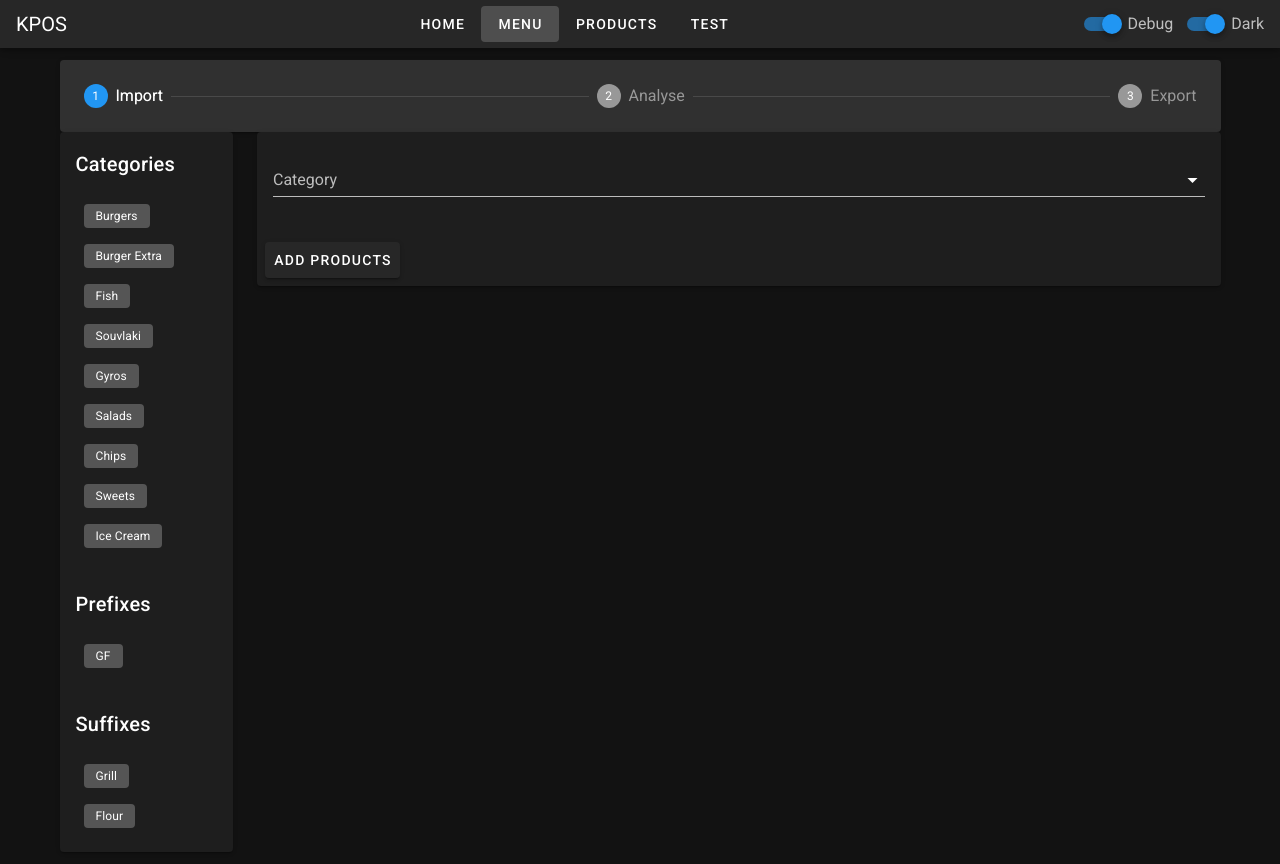
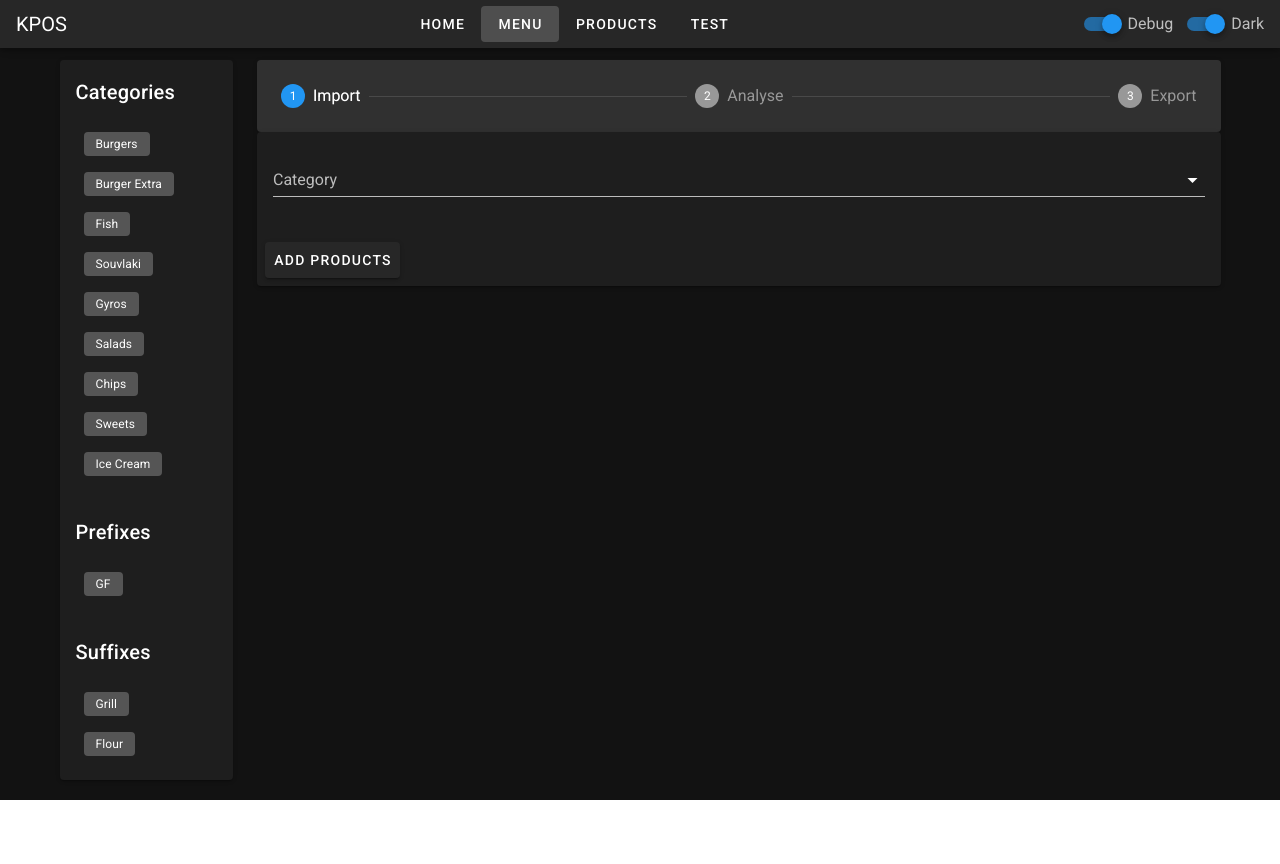
Before and after one commit to preginald/kpos, a Vue app: page /menu in a window 1280 px wide. After the commit the page ends 800 px from the top, so only its background shows below. Built offline with nearby package versions, Linux system fonts and the light colour scheme.

Commit message:
move stepper to component

```diff
--- a/src/components/MenuTable.vue
+++ b/src/components/MenuTable.vue
@@ -15,7 +15,8 @@
       :headers="headers"
       :items="menu"
       :search="search"
-      item-key="name+caegory"
+      item-key="name"
+      show-select
     >
       show-select class="elevation-1" >
       <template v-slot:item.name="props">
--- /dev/null
+++ b/src/components/Stepper.vue
@@ -0,0 +1,29 @@
+<template>
+  <v-stepper v-model="stepper">
+    <v-stepper-header>
+      <template v-for="step in steps">
+        <v-stepper-step
+          :complete="stepper > step.number"
+          :key="step.number"
+          :step="step.number"
+        >
+          {{ step.name }}
+        </v-stepper-step>
+        <v-divider
+          v-if="step.number < steps.length"
+          :key="step.name"
+        ></v-divider>
+      </template>
+    </v-stepper-header>
+  </v-stepper>
+</template>
+
+<script>
+import { mapState } from "vuex";
+
+export default {
+  data: () => ({}),
+  computed: mapState(["stepper", "steps"]),
+  methods: {},
+};
+</script>
--- a/src/store/index.js
+++ b/src/store/index.js
@@ -6,7 +6,7 @@ Vue.use(Vuex);
 export default new Vuex.Store({
   state: {
     debug: true,
-    e1: 1,
+    stepper: 1,
     steps: [
       { number: 1, name: 'Import' },
       { number: 2, name: 'Analyse' },
--- a/src/views/Menu.vue
+++ b/src/views/Menu.vue
@@ -1,25 +1,9 @@
 <template>
   <v-container>
-    <v-stepper v-model="e1">
-      <v-stepper-header>
-        <template v-for="step in steps">
-          <v-stepper-step
-            :complete="e1 > step.number"
-            :key="step.number"
-            :step="step.number"
-          >
-            {{ step.name }}
-          </v-stepper-step>
-          <v-divider
-            v-if="step.number < steps.length"
-            :key="step.number"
-          ></v-divider>
-        </template>
-      </v-stepper-header>
-    </v-stepper>
     <v-row>
       <Sidebar />
       <v-col cols="12" lg="10" sm="9">
+        <Stepper />
         <v-card>
           <v-card-text>
             <v-combobox
@@ -46,6 +30,7 @@
                   number
                   label="Price"
                   v-model="product[i].price"
+                  v-on:keyup.enter="addProductRow()"
                 ></v-text-field>
               </v-col>
               <v-col>
@@ -74,12 +59,14 @@
 <script>
 import { mapState, mapMutations, mapActions, mapGetters } from "vuex";
 import Sidebar from "@/components/Sidebar.vue";
+import Stepper from "@/components/Stepper.vue";
 import MenuTable from "@/components/MenuTable.vue";
 
 export default {
   name: "Products",
   components: {
     Sidebar,
+    Stepper,
     MenuTable,
   },
   computed: {
@@ -112,7 +99,6 @@ export default {
       }
     },
     addProductRow() {
-      // this.removeFromProductDatabase(product);
       this.product.push({ name: "", price: 0 });
       this.productsToInput++;
     },
```
